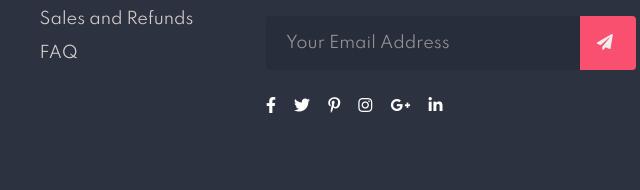
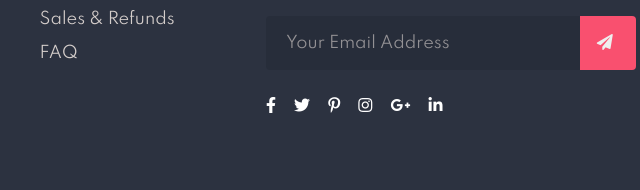
Before and after one commit to Manohar-mj/passionForYou, a plain HTML site: page index.html in a window 1280 px wide. Shown: the part 3882-4072 px from the top of the page, 589-1229 px from the left. Drawn offline with Linux system fonts and the light colour scheme.

Commit message:
update index.html

```diff
--- a/index.html
+++ b/index.html
@@ -315,7 +315,7 @@
                             <ul class="footer-listw3">
                                 <li><a href="#privacy">Privacy Policy</a></li>
                                 <li><a href="#term">Terms of use</a></li>
-                                <li><a href="#sales">Sales and Refunds</a></li>
+                                <li><a href="#sales">Sales & Refunds</a></li>
                                 <li><a href="#faq">FAQ</a></li>
                             </ul>
                         </div>
```
